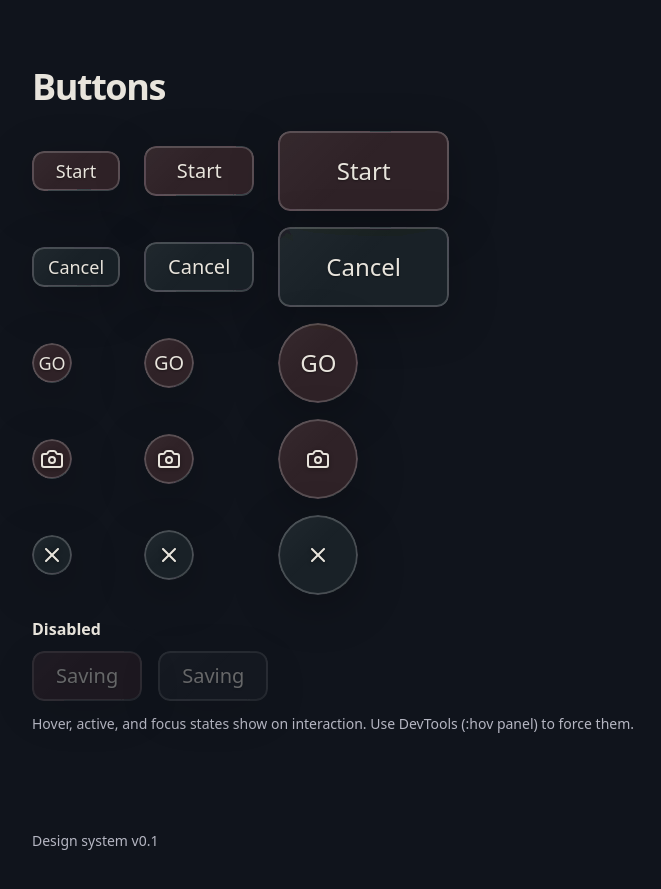
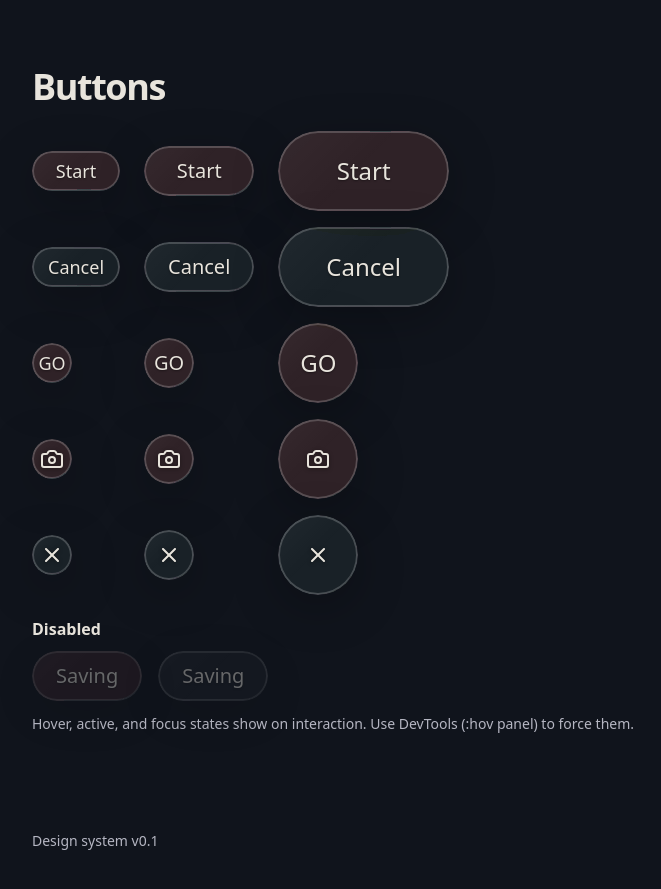
Before and after one commit to penlix/touragram, a plain HTML site: page demo.html in a window 1280 px wide. Shown: the part 1120-2009 px from the top of the page, without its empty margins (272-933 px from the left). Drawn offline with nearby package versions, Linux system fonts and the light colour scheme.

Commit message:
Make rectangular buttons fully pill-shaped

```diff
--- a/styles/components/button.css
+++ b/styles/components/button.css
@@ -10,7 +10,7 @@
   font-weight: var(--font-weight-medium);
   line-height: 1;
   text-decoration: none;
-  border-radius: var(--radius-lg);
+  border-radius: var(--radius-full);
   cursor: pointer;
   transition:
     background-color var(--duration-base) var(--ease-out),
```
